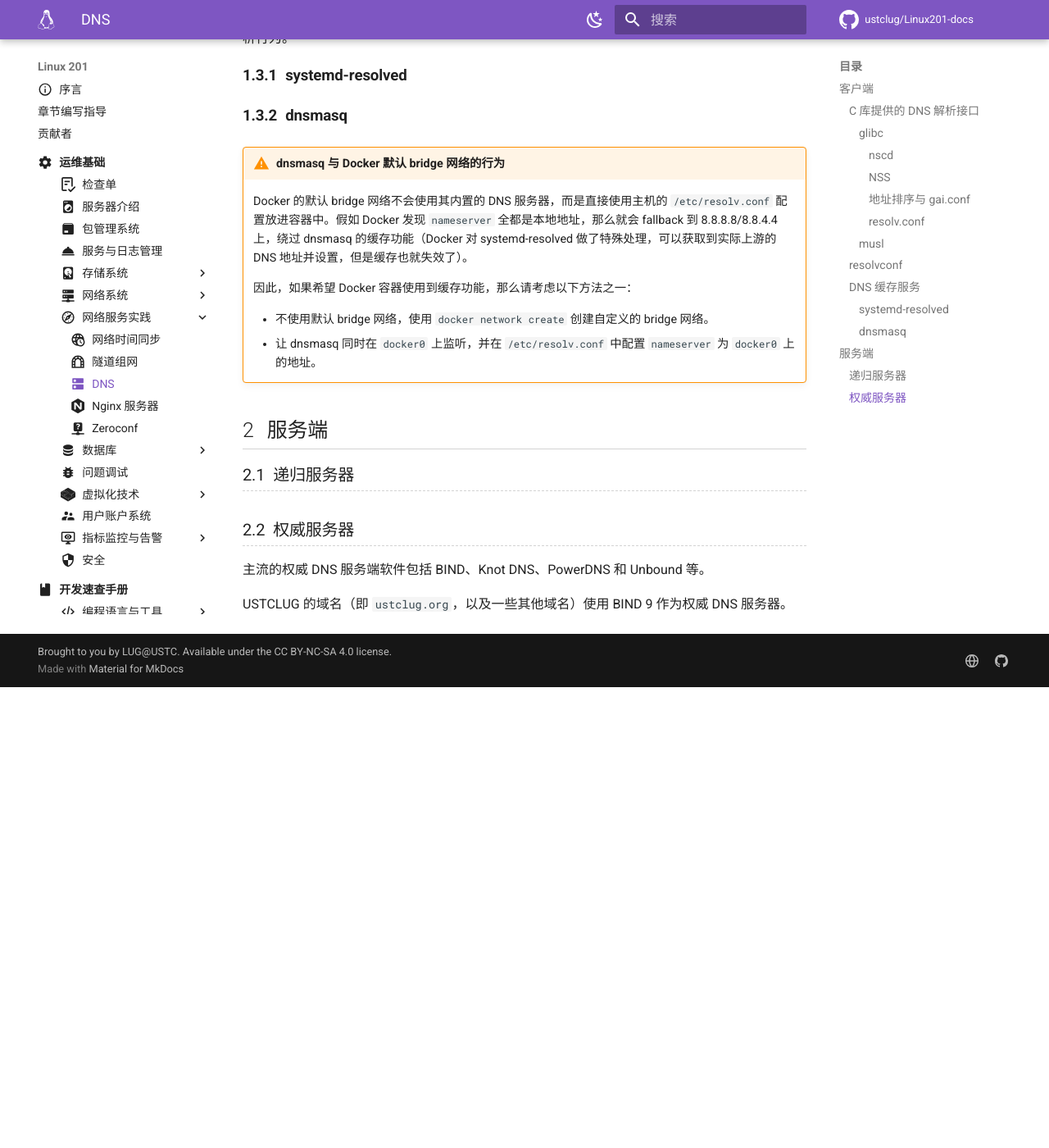
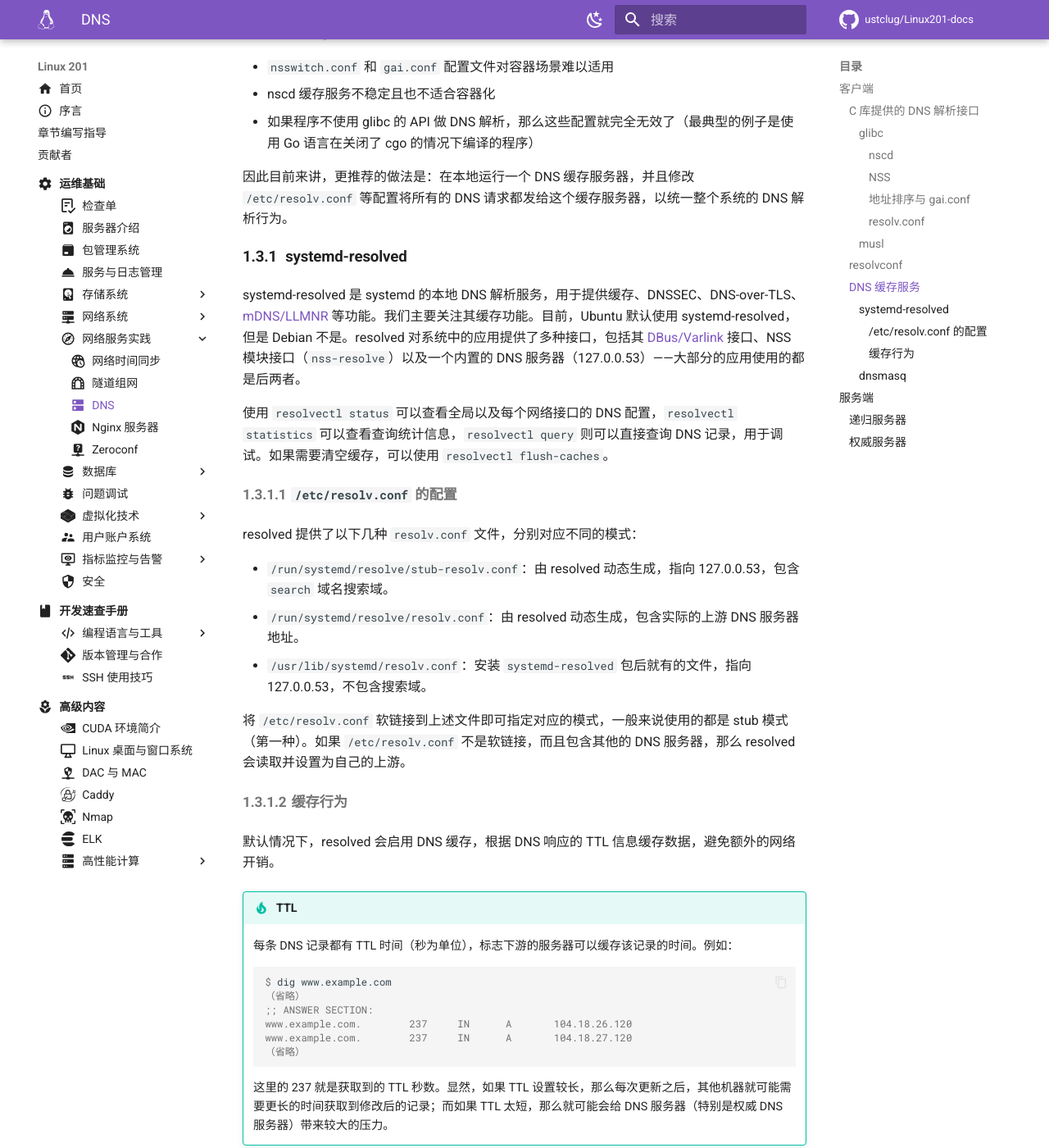
Before and after one commit to ustclug/Linux201-docs, an MkDocs documentation site: the page built from docs/ops/network-service/dns.md, in a window 1280 px wide and 1400 px high, scrolled down 8630 px. Shown: the whole window at 82% size. Built offline with MkDocs 1.6.1 and Material for MkDocs 9.7.7, drawn with Linux system fonts in a browser that asks for light colours; comment, search, counter and statistics services are not loaded; before the commit the page ends 9468 px from its top, so only the background shows below that; some of the changed text lies outside the part shown.

Commit message:
ops/network-service: WIP on systemd-resolved

````diff
--- a/docs/ops/network-service/dns.md
+++ b/docs/ops/network-service/dns.md
@@ -277,6 +277,15 @@
     这个行为也可以被 `options ndots:n` 配置项控制，默认值是 1，表示只有查询的域名中没有点的时候，才会使用 `search` 列表进行搜索。
 
 - 默认情况下，glibc 会对每个 `nameserver` 等待 5 秒（`options timeout:n`），尝试 2 次（`options attempts:n`）。所以如果你发现有什么东西刚好会卡住 5 秒或者 5 秒的倍数，那么检查一下 DNS 可能会有帮助，特别是在写了多个 `nameserver`，而第一个 `nameserver` 有问题的情况下。
+- 如果你配置了 systemd-resolved，那么 `resolv.conf` 有可能会是这样：
+
+    ```text
+    nameserver 127.0.0.53
+    options edns0 trust-ad
+    search .
+    ```
+
+    选项中的 `edns0` 为 [RFC 2671](https://datatracker.ietf.org/doc/html/rfc2671) 中定义的扩展 DNS 功能，允许在 DNS 包中添加额外信息，包括能够接收的 UDP 响应的最大大小——以避免回退到 TCP 查询的额外网络开销；而 `trust-ad` 则与 DNSSEC 相关，表示信任 DNS 响应中与 DNSSEC 校验有关的 AD 标志。
 
 #### musl
 
@@ -323,11 +332,71 @@
 
 #### systemd-resolved
 
+systemd-resolved 是 systemd 的本地 DNS 解析服务，用于提供缓存、DNSSEC、DNS-over-TLS、[mDNS/LLMNR](./zeroconf.md#name-resolution) 等功能。我们主要关注其缓存功能。目前，Ubuntu 默认使用 systemd-resolved，但是 Debian 不是。resolved 对系统中的应用提供了多种接口，包括其 [DBus/Varlink](../../advanced/desktop.md#dbus) 接口、NSS 模块接口（`nss-resolve`）以及一个内置的 DNS 服务器（127.0.0.53）——大部分的应用使用的都是后两者。
+
+使用 `resolvectl status` 可以查看全局以及每个网络接口的 DNS 配置，`resolvectl statistics` 可以查看查询统计信息，`resolvectl query` 则可以直接查询 DNS 记录，用于调试。如果需要清空缓存，可以使用 `resolvectl flush-caches`。
+
+##### `/etc/resolv.conf` 的配置
+
+resolved 提供了以下几种 `resolv.conf` 文件，分别对应不同的模式：
+
+- `/run/systemd/resolve/stub-resolv.conf`：由 resolved 动态生成，指向 127.0.0.53，包含 `search` 域名搜索域。
+- `/run/systemd/resolve/resolv.conf`：由 resolved 动态生成，包含实际的上游 DNS 服务器地址。
+- `/usr/lib/systemd/resolv.conf`：安装 `systemd-resolved` 包后就有的文件，指向 127.0.0.53，不包含搜索域。
+
+将 `/etc/resolv.conf` 软链接到上述文件即可指定对应的模式，一般来说使用的都是 stub 模式（第一种）。如果 `/etc/resolv.conf` 不是软链接，而且包含其他的 DNS 服务器，那么 resolved 会读取并设置为自己的上游。
+
+##### 缓存行为
+
+默认情况下，resolved 会启用 DNS 缓存，根据 DNS 响应的 TTL 信息缓存数据，避免额外的网络开销。
+
+!!! tip "TTL"
+
+    每条 DNS 记录都有 TTL 时间（秒为单位），标志下游的服务器可以缓存该记录的时间。例如：
+
+    ```console
+    $ dig www.example.com
+    （省略）
+    ;; ANSWER SECTION:
+    www.example.com.        237     IN      A       104.18.26.120
+    www.example.com.        237     IN      A       104.18.27.120
+    （省略）
+    ```
+
+    这里的 237 就是获取到的 TTL 秒数。显然，如果 TTL 设置较长，那么每次更新之后，其他机器就可能需要更长的时间获取到修改后的记录；而如果 TTL 太短，那么就可能会给 DNS 服务器（特别是权威 DNS 服务器）带来较大的压力。
+
+!!! tip "Negative cache 与 SOA 记录"
+
+    为了减小网络开销，不仅成功的查询需要缓存，失败的也需要。这被称为 Negative cache。一些常见的情况：
+
+    - 某个域名只有 A 记录，但是没有 AAAA 记录（或者反过来）
+    - 在 `search` 列表中有多个域名，或者 `ndots` 的值比较大，那么就可能会有多个查询尝试，其中一些查询会找不到记录
+
+    但是没有记录的话，客户端怎么知道要缓存多长时间呢？这个信息就由 SOA 记录来提供。每个 DNS zone 只有一个 SOA 记录，包含一些基础的参数，其中最后一个参数就是 Negative cache TTL。在查询到由某个 DNS zone 负责，但是不存在记录的域名时，DNS 服务器一般会返回 SOA 记录，类似如下：
+
+    ```console
+    $ dig AAAA ipv4.mirrors.ustc.edu.cn  # IPv4-only 的域名，没有 AAAA
+    （省略）
+    ;; AUTHORITY SECTION:
+    mirrors.ustc.edu.cn.    60      IN      SOA     ns-a.ustclug.org. lug.ustc.edu.cn. 2026022401 3600 600 604800 60
+    （省略）
+    ```
+
+    这里的 negative cache TTL 就是 60 秒（一般来说，会取 SOA 本体的 TTL 和宣告的 negative TTL 的最小值）。
+
+    而如果 DNS 服务器本身查询失败（返回 SERVFAIL），那么也就没有 SOA 记录。[resolved 对此默认缓存 10 秒](https://github.com/systemd/systemd/pull/17814)。
+
+!!! warning "Ubuntu 默认不启用 negative cache"
+
+    与 systemd 上游设置不同，Ubuntu 的 systemd-resolved 包的 `Cache` 参数默认值为 `no-negative`，而不是 `yes`。
+
+(TODO)
+
 #### dnsmasq
 
 !!! warning "dnsmasq 与 Docker 默认 bridge 网络的行为"
 
-    Docker 的默认 bridge 网络不会使用其内置的 DNS 服务器，而是直接使用主机的 `/etc/resolv.conf` 配置放进容器中。假如 Docker 发现 `nameserver` 全都是本地地址，那么就会 fallback 到 8.8.8.8/8.8.4.4 上，绕过 dnsmasq 的缓存功能（Docker 对 systemd-resolved 做了特殊处理，可以获取到实际上游的 DNS 地址并设置，但是缓存也就失效了）。
+    Docker 的默认 bridge 网络不会使用其内置的 DNS 服务器，而是直接使用主机的 `/etc/resolv.conf` 配置放进容器中。假如 Docker 发现 `nameserver` 全都是本地地址，那么就会 fallback 到 8.8.8.8/8.8.4.4 上，绕过 dnsmasq 的缓存功能（Docker 对 systemd-resolved 做了特殊处理，可以从 `/run/systemd/resolve/resolv.conf` 获取到实际上游的 DNS 地址并设置，但是缓存也就失效了）。
 
     因此，如果希望 Docker 容器使用到缓存功能，那么请考虑以下方法之一：
 
````
